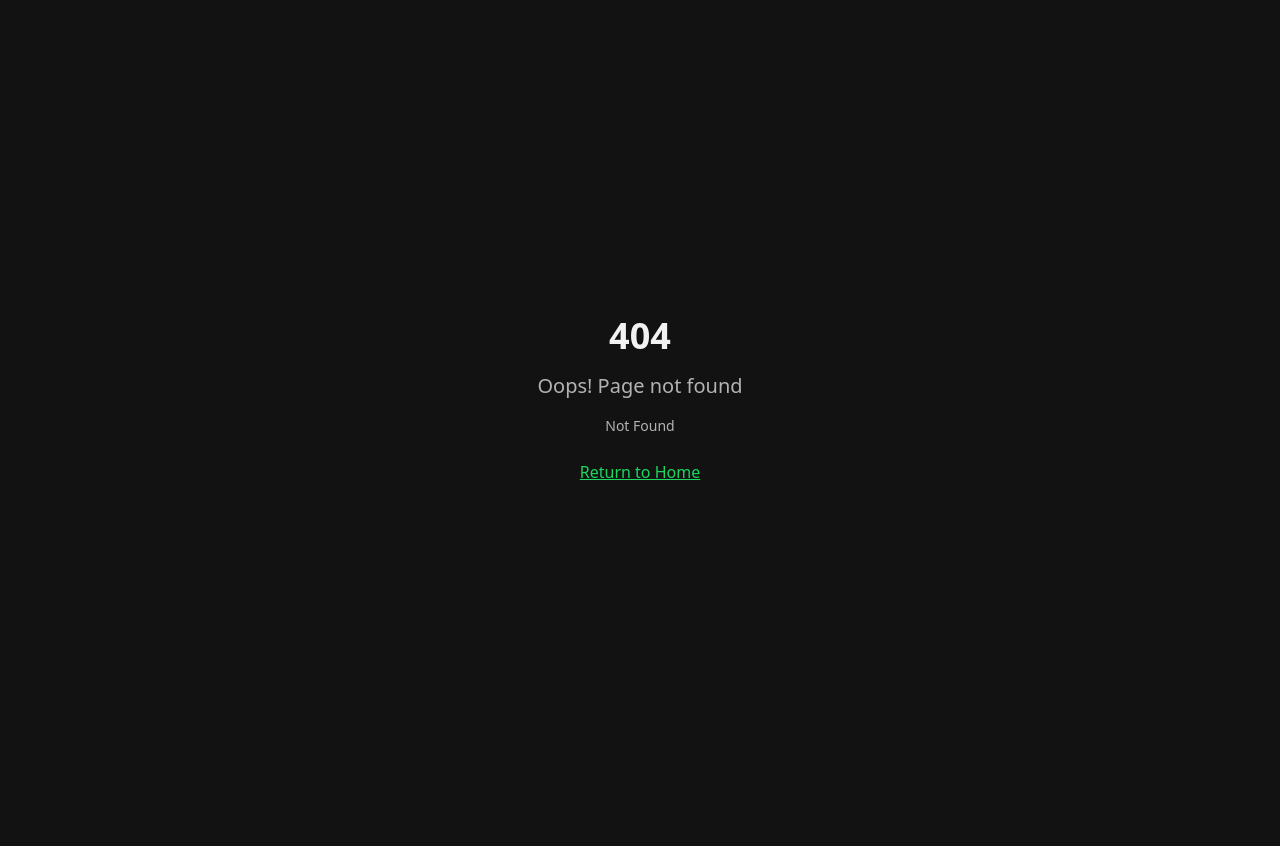
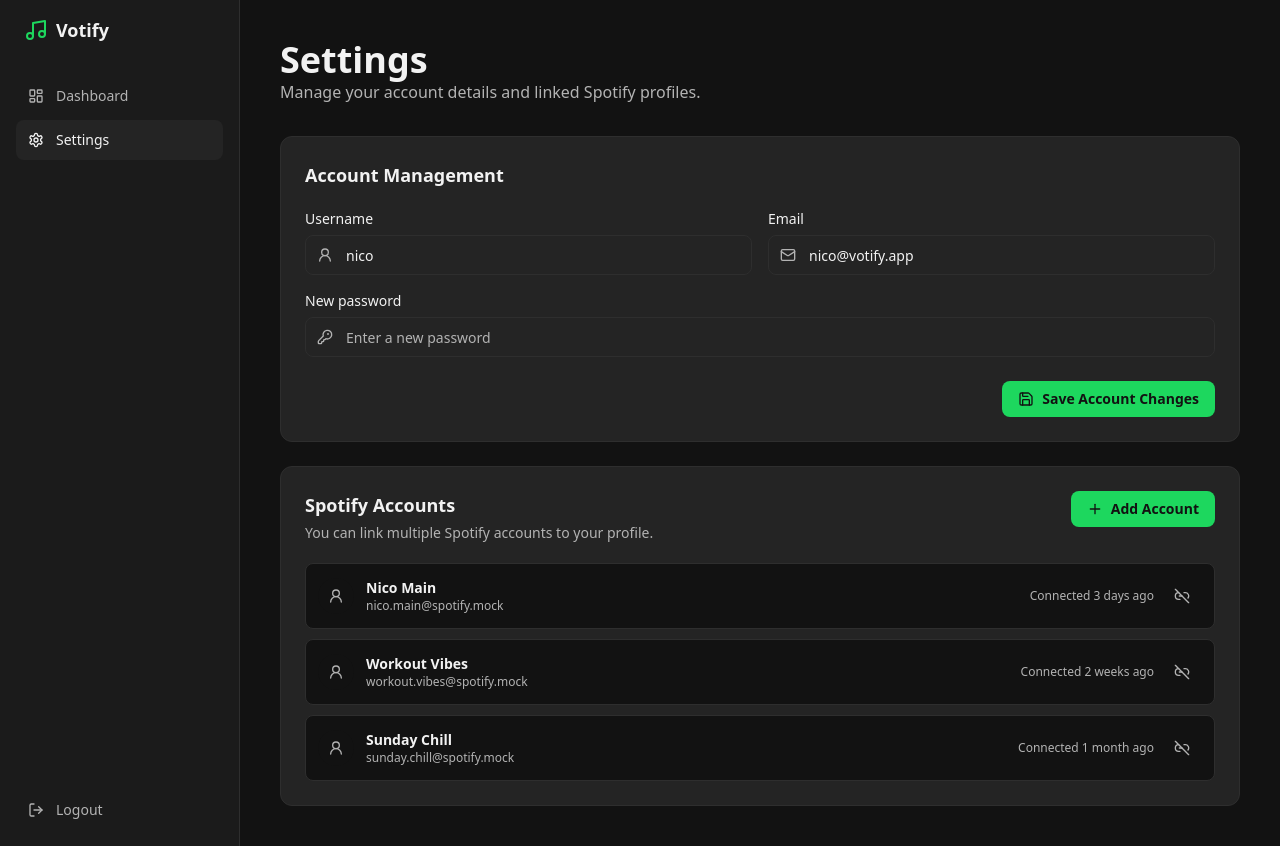
Before and after one commit to nicoladen05/votify, a SvelteKit app: page /dashboard/settings in a window 1280 px wide. Before the commit this address had no page. Before the commit the page ends 800 px from the top, so only its background shows below. Built offline with nearby package versions, Linux system fonts and the light colour scheme.

Commit message:
feat: add dashboard layout and settings page

```diff
--- a/src/lib/compenents/ui/Button.svelte
+++ b/src/lib/compenents/ui/Button.svelte
@@ -27,7 +27,7 @@
 		sm: 'h-9 px-4 text-sm',
 		md: 'h-10 px-4 text-sm',
 		lg: 'h-12 px-6 text-base',
-		icon: 'h-10 w-10'
+		icon: 'h-6 w-6 md:h-10 md:w-10'
 	};
 </script>
 
--- /dev/null
+++ b/src/routes/dashboard/+layout.svelte
@@ -0,0 +1,63 @@
+<script lang="ts">
+	import { LayoutDashboardIcon, LogOutIcon, MusicIcon, SettingsIcon } from '@lucide/svelte';
+	import { resolve } from '$app/paths';
+	import { page } from '$app/state';
+	import type { Pathname } from '$app/types';
+	import type { Component } from 'svelte';
+
+	let { children } = $props();
+
+	type SidebarItem = {
+		icon: Component;
+		label: string;
+		path: Pathname;
+	};
+
+	const sidebarItems: SidebarItem[] = [
+		{ icon: LayoutDashboardIcon, label: 'Dashboard', path: '/dashboard' },
+		{ icon: SettingsIcon, label: 'Settings', path: '/dashboard/settings' }
+	];
+
+	function isActive(path: string) {
+		if (path === '/') return page.url.pathname === '/';
+
+		return path === '/dashboard'
+			? page.url.pathname === '/dashboard'
+			: page.url.pathname.startsWith(path);
+	}
+</script>
+
+<div class="flex min-h-screen bg-primary">
+	<aside class="hidden w-60 flex-col border-r border-border bg-secondary/50 p-4 md:flex">
+		<div class="mb-8 flex items-center gap-2 px-2">
+			<MusicIcon class="h-6 w-6 text-accent" />
+			<span class="text-lg font-bold text-foreground">Votify</span>
+		</div>
+		<nav class="flex-1 space-y-1">
+			{#each sidebarItems as item (item.path)}
+				<a
+					href={resolve(item.path)}
+					class={`flex w-full items-center gap-3 rounded-lg px-3 py-2.5 text-sm transition-colors ${
+						isActive(item.path)
+							? 'bg-secondary text-foreground'
+							: 'text-muted-foreground hover:bg-secondary hover:text-foreground'
+					}`}
+				>
+					<item.icon class="h-4 w-4" />
+					{item.label}
+				</a>
+			{/each}
+		</nav>
+		<a
+			href={resolve('/')}
+			class="flex items-center gap-3 rounded-lg px-3 py-2.5 text-sm text-muted-foreground transition-colors hover:bg-destructive/10 hover:text-destructive"
+		>
+			<LogOutIcon class="h-4 w-4" />
+			Logout
+		</a>
+	</aside>
+
+	<main class="flex-1 overflow-auto p-6 md:p-10">
+		{@render children()}
+	</main>
+</div>
--- a/src/routes/dashboard/+page.svelte
+++ b/src/routes/dashboard/+page.svelte
@@ -1,18 +1,13 @@
 <script lang="ts">
 	import { resolve } from '$app/paths';
 	import {
-		BarChart3Icon,
-		CreditCardIcon,
+		ChartColumnIncreasing,
 		CrownIcon,
-		LayoutDashboardIcon,
 		LockIcon,
-		LogOutIcon,
-		MusicIcon,
 		PlayIcon,
 		PlusIcon,
 		RadioIcon,
 		Settings2Icon,
-		SettingsIcon,
 		SparklesIcon,
 		Trash2Icon,
 		ZapIcon
@@ -26,12 +21,6 @@
 	type Plan = 'free' | 'pro' | 'premium';
 
 	const { data }: PageProps = $props();
-
-	const sidebarItems = [
-		{ icon: LayoutDashboardIcon, label: 'Dashboard', path: '/dashboard' },
-		{ icon: CreditCardIcon, label: 'Pricing', path: '/' },
-		{ icon: SettingsIcon, label: 'Settings', path: '/dashboard' }
-	] as const;
 
 	const rooms = $derived(data.rooms);
 
@@ -58,33 +47,6 @@
 	}
 </script>
 
-<div class="flex min-h-screen bg-primary">
-	<aside class="hidden w-60 flex-col border-r border-border bg-secondary/50 p-4 md:flex">
-		<div class="mb-8 flex items-center gap-2 px-2">
-			<MusicIcon class="h-6 w-6 text-accent" />
-			<span class="text-lg font-bold text-foreground">Votify</span>
-		</div>
-		<nav class="flex-1 space-y-1">
-			{#each sidebarItems as item (item)}
-				<a
-					href={resolve(item.path)}
-					class="flex w-full items-center gap-3 rounded-lg px-3 py-2.5 text-sm text-muted-foreground transition-colors hover:bg-secondary hover:text-foreground"
-				>
-					<item.icon class="h-4 w-4" />
-					{item.label}
-				</a>
-			{/each}
-		</nav>
-		<a
-			href={resolve('/')}
-			class="flex items-center gap-3 rounded-lg px-3 py-2.5 text-sm text-muted-foreground transition-colors hover:bg-destructive/10 hover:text-destructive"
-		>
-			<LogOutIcon class="h-4 w-4" />
-			Logout
-		</a>
-	</aside>
-
-	<main class="flex-1 overflow-auto p-6 md:p-10">
 <div class="mb-10 flex flex-wrap items-start justify-between gap-4">
 	<div>
 		<h1 class="mb-1 text-3xl font-bold text-foreground">Welcome back 👋</h1>
@@ -150,7 +112,7 @@
 					size="icon"
 					class="h-8 w-8 text-muted-foreground hover:bg-transparent hover:text-foreground"
 				>
-							<BarChart3Icon class="h-4 w-4" />
+					<ChartColumnIncreasing class="h-4 w-4" />
 				</Button>
 				<form method="post" action="?/deleteRoom" use:enhance>
 					<input value={room.id} name="room-id" type="hidden" />
@@ -234,5 +196,3 @@
 	onClose={closeCreateRoomDialog}
 	createAction="?/createRoom"
 />
-	</main>
-</div>
--- /dev/null
+++ b/src/routes/dashboard/settings/+page.svelte
@@ -0,0 +1,142 @@
+<script lang="ts">
+	import {
+		KeyRoundIcon,
+		Link2OffIcon,
+		MailIcon,
+		PlusIcon,
+		SaveIcon,
+		UserRoundIcon
+	} from '@lucide/svelte';
+	import Button from '$lib/compenents/ui/Button.svelte';
+	import Input from '$lib/compenents/ui/Input.svelte';
+
+	const spotifyAccounts = [
+		{
+			name: 'Nico Main',
+			email: 'nico.main@spotify.mock',
+			connectedAt: 'Connected 3 days ago'
+		},
+		{
+			name: 'Workout Vibes',
+			email: 'workout.vibes@spotify.mock',
+			connectedAt: 'Connected 2 weeks ago'
+		},
+		{
+			name: 'Sunday Chill',
+			email: 'sunday.chill@spotify.mock',
+			connectedAt: 'Connected 1 month ago'
+		}
+	];
+</script>
+
+<div class="mx-auto w-full max-w-5xl">
+	<div class="mb-8">
+		<h1 class="text-3xl font-bold text-foreground md:text-4xl">Settings</h1>
+		<p class="text-muted-foreground">Manage your account details and linked Spotify profiles.</p>
+	</div>
+
+	<div class="space-y-6">
+		<section class="rounded-xl border border-border bg-secondary p-4 sm:p-5 md:p-6">
+			<h2 class="mb-5 text-lg font-bold text-foreground">Account Management</h2>
+
+			<form class="space-y-4">
+				<div class="flex w-full flex-col gap-4 md:flex-row">
+					<div class="w-full">
+						<label for="username" class="mb-1.5 block text-sm font-medium text-foreground"
+							>Username</label
+						>
+						<div class="relative">
+							<UserRoundIcon
+								class="pointer-events-none absolute top-1/2 left-3 h-4 w-4 -translate-y-1/2 text-muted-foreground"
+							/>
+							<Input id="username" type="text" value="nico" class="bg-primary px-10 focus:ring-0" />
+						</div>
+					</div>
+
+					<div class="w-full">
+						<label for="email" class="mb-1.5 block text-sm font-medium text-foreground">Email</label
+						>
+						<div class="relative">
+							<MailIcon
+								class="pointer-events-none absolute top-1/2 left-3 h-4 w-4 -translate-y-1/2 text-muted-foreground"
+							/>
+							<Input
+								id="email"
+								type="email"
+								value="nico@votify.app"
+								class="bg-primary px-10 focus:ring-0"
+							/>
+						</div>
+					</div>
+				</div>
+
+				<div>
+					<label for="password" class="mb-1.5 block text-sm font-medium text-foreground"
+						>New password</label
+					>
+					<div class="relative">
+						<KeyRoundIcon
+							class="pointer-events-none absolute top-1/2 left-3 h-4 w-4 -translate-y-1/2 text-muted-foreground"
+						/>
+						<Input
+							id="password"
+							type="password"
+							placeholder="Enter a new password"
+							class="bg-primary px-10 focus:ring-0"
+						/>
+					</div>
+				</div>
+
+				<div class="flex pt-2">
+					<Button variant="hero" size="sm" class="ml-auto w-full md:w-auto">
+						<SaveIcon class="h-4 w-4" />
+						Save Account Changes
+					</Button>
+				</div>
+			</form>
+		</section>
+
+		<section class="rounded-xl border border-border bg-secondary p-4 sm:p-5 md:p-6">
+			<div class="mb-5 flex flex-wrap justify-between gap-3 sm:gap-4">
+				<div>
+					<h2 class="text-lg font-bold text-foreground">Spotify Accounts</h2>
+					<p class="mt-1 text-sm text-muted-foreground">
+						You can link multiple Spotify accounts to your profile.
+					</p>
+				</div>
+				<Button variant="hero" size="sm" class="w-full sm:w-auto">
+					<PlusIcon class="h-4 w-4" />
+					Add Account
+				</Button>
+			</div>
+
+			<div class="space-y-2.5">
+				{#each spotifyAccounts as account (account.email)}
+					<div class="rounded-lg border border-border bg-primary p-3">
+						<div class="flex flex-col gap-3 sm:flex-row sm:items-center sm:justify-between">
+							<div class="flex items-center gap-3">
+								<!-- Profile Picture -->
+								<div class="flex h-9 w-9 items-center justify-center rounded-full bg-primary/80">
+									<UserRoundIcon class="h-4 w-4 text-muted-foreground" />
+								</div>
+
+								<!-- Keine Ahnung ob Email hier geht, sonst connectedAt -->
+								<div>
+									<p class="text-sm font-semibold text-foreground">{account.name}</p>
+									<p class="text-xs text-muted-foreground">{account.email}</p>
+								</div>
+							</div>
+
+							<div class="flex items-center justify-between gap-2 sm:justify-start">
+								<p class="text-xs text-muted-foreground">{account.connectedAt}</p>
+								<Button variant="ghost" size="icon" class="h-8 w-8" aria-label="Unlink account">
+									<Link2OffIcon class="h-4 w-4" />
+								</Button>
+							</div>
+						</div>
+					</div>
+				{/each}
+			</div>
+		</section>
+	</div>
+</div>
```
Lines whose indentation alone changed are shown as unchanged.
